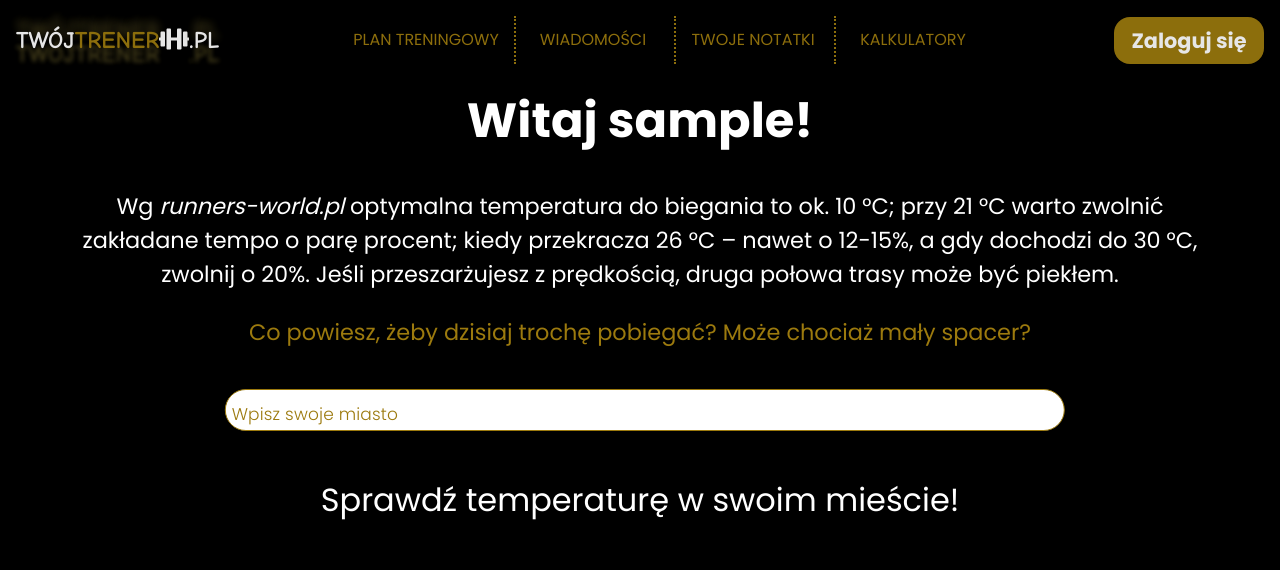
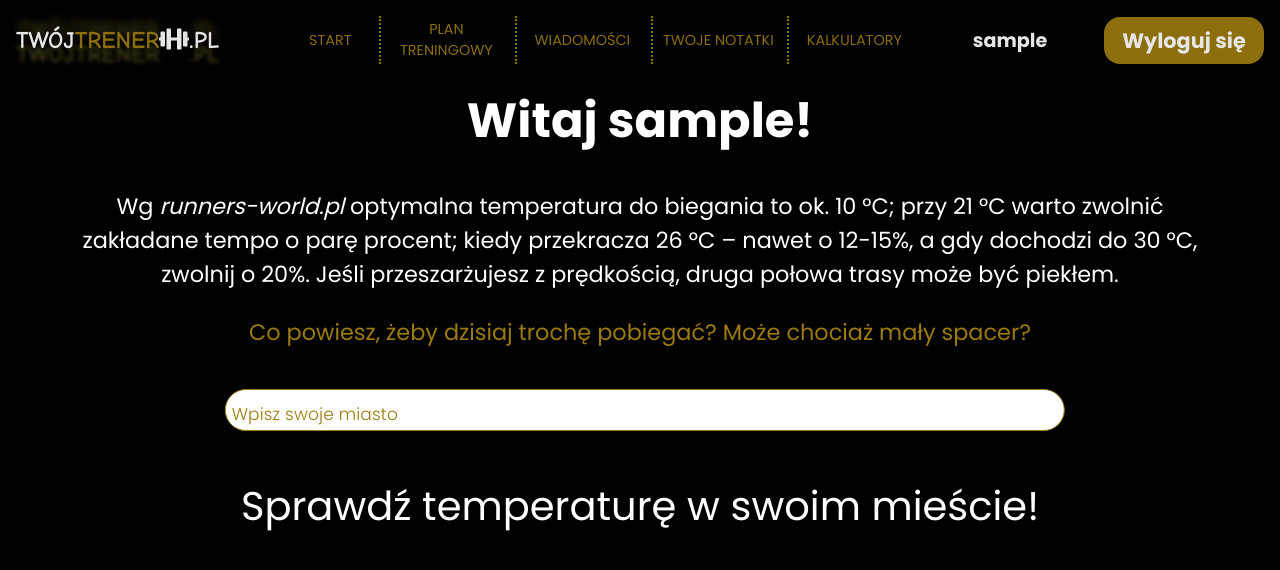
Before and after one commit to jarekm04/twoj_trener, a React (Create React App) app: page /homepage in a window 1280 px wide. Shown: the top 570 px of the page. Built offline with nearby package versions, Linux system fonts and the light colour scheme; no server answers; sample sign-in values are in the browser's storage.

Commit message:
correct nav, homepage, weather

```diff
--- a/src/App.js
+++ b/src/App.js
@@ -1,4 +1,4 @@
-import React, {useState} from 'react';
+import React, {useEffect, useState} from 'react';
 import {BrowserRouter as Router, Routes, Route} from "react-router-dom";
 import WelcomePage from "./components/LandingPage/WelcomePage";
 import HomePage from "./components/UserLogged/HomePage";
@@ -8,11 +8,19 @@ import NotesUser from "./components/UserLogged/NotesUser";
 import CalculatorsUser from "./components/UserLogged/CalculatorsUser";
 import HeaderUser from "./components/UserLogged/HeaderUser";
 import Header from "./components/LandingPage/Header";
+import {auth} from "./firebase";
 
 function App() {
     const [showSidebar, setShowSidebar] = useState(false);
     const [isUserLogged, setIsUserLogged] = useState(false);
-    console.log("Użytkownik zalogowany?" + isUserLogged);
+
+    useEffect(() => {
+        auth.onAuthStateChanged((user) => {
+            if (user) {
+                setIsUserLogged(true);
+            }
+        });
+    }, []);
 
     return (
         <Router>
--- a/src/components/UserLogged/HeaderUser/MenuUser.js
+++ b/src/components/UserLogged/HeaderUser/MenuUser.js
@@ -1,21 +1,57 @@
 import React from 'react';
 import {Link} from "react-router-dom";
+import useWindowDimensions from "../../Hooks/UseWindowDimensions";
 
-const MenuUser = () => {
+const MenuUser = ({showSidebar, setShowSidebar}) => {
+    const { width } = useWindowDimensions();
+
     return (
-        <nav className="header__menu">
+        <nav className={!showSidebar ? "header__menu" : "header__menu active"}>
             <ul className="menu">
                 <li>
-                    <Link to="/plan" className="menu__item">PLAN TRENINGOWY</Link>
+                    <Link
+                        to="/homepage"
+                        className="menu__item"
+                        onClick={width < 1120 ? () => setShowSidebar(!showSidebar) : null}
+                    >
+                        START
+                    </Link>
                 </li>
                 <li>
-                    <Link to="/contact" className="menu__item">WIADOMOŚCI</Link>
+                    <Link
+                        to="/plan"
+                        className="menu__item"
+                        onClick={width < 1120 ? () => setShowSidebar(!showSidebar) : null}
+                    >
+                        PLAN{width > 1120 ? <br/> : null} TRENINGOWY
+                    </Link>
                 </li>
                 <li>
-                    <Link to="/notes" className="menu__item">TWOJE NOTATKI</Link>
+                    <Link
+                        to="/contact"
+                        className="menu__item"
+                        onClick={width < 1120 ? () => setShowSidebar(!showSidebar) : null}
+                    >
+                        WIADOMOŚCI
+                    </Link>
                 </li>
                 <li>
-                    <Link to="/calculators" className="menu__item">KALKULATORY</Link>
+                    <Link
+                        to="/notes"
+                        className="menu__item"
+                        onClick={width < 1120 ? () => setShowSidebar(!showSidebar) : null}
+                    >
+                        TWOJE NOTATKI
+                    </Link>
+                </li>
+                <li>
+                    <Link
+                        to="/calculators"
+                        className="menu__item"
+                        onClick={width < 1120 ? () => setShowSidebar(!showSidebar) : null}
+                    >
+                        KALKULATORY
+                    </Link>
                 </li>
             </ul>
         </nav>
--- a/src/components/UserLogged/HeaderUser/headerUser.scss
+++ b/src/components/UserLogged/HeaderUser/headerUser.scss
@@ -1,7 +1,7 @@
 @import "../../../styles/variables";
 @import "../../../styles/mixins";
 
-@media screen and (min-width: 1050px) {
+@media screen and (min-width: 1120px) {
   .headerUser.desktop {
     display: flex;
     justify-content: space-between;
@@ -51,20 +51,23 @@
             border-right: 2px dotted;
           }
           .menu__item {
-            width: 10rem;
+            display: flex;
+            justify-content: center;
+            align-items: center;
+            width: 8.5rem;
             height: 5rem;
+            font-size: 0.9rem;
             color: $primaryFontColor;
             text-decoration: none;
-            line-height: 5rem;
             text-align: center;
             transition: .4s;
             position: relative;
           }
         }
         li:nth-child(1) a {
-          padding-right: 14px;
+          width: 6rem;
         }
-        li:nth-child(4) a:before {
+        li:nth-child(5) a:before {
           height: 0;
           width: 0;
         }
@@ -107,13 +110,15 @@
       @media screen and (max-width: 600px) {
         font-size: 1.2rem;
         line-height: 4rem;
+        min-width: 11rem;
       }
       @media screen and (max-width: 500px) {
-        min-width: 7.5rem;
+        min-width: 7.7rem;
         font-size: 0.9rem;
       }
     }
     .navIcon {
+      min-width: 3rem;
       font-size: 4rem;
       color: $primaryFontColor;
       padding: 10px;
@@ -134,15 +139,15 @@
       min-width: 150px;
       font-size: 1.3rem;
       margin-left: 66px;
-      @media screen and (max-width: 600px) {
+      @media screen and (max-width: 650px) {
         font-size: 1rem;
-        min-width: 122px;
+        min-width: 128px;
+        margin-left: 20px;
       }
       @media screen and (max-width: 500px) {
         font-size: 0.9rem;
         margin-left: 0;
         padding: 0.3rem 0.3rem;
-        min-width: 100px;
       }
     }
     .header__menu {
@@ -176,6 +181,8 @@
             height: 70px;
             cursor: pointer;
             border-bottom: 1px dotted $secondaryFontColor;
+            color: $secondaryFontColor;
+            text-decoration: none;
             @media screen and (max-width: 600px) {
               height: 50px;
             }
@@ -186,6 +193,17 @@
         }
       }
     }
+    .header__user {
+      text-align: center;
+      margin-right: 0.2rem;
+      font-size: 1.2rem;
+      @media screen and (max-width: 650px) {
+        font-size: 0.9rem;
+      }
+      @media screen and (max-width: 450px) {
+        display: none;
+      }
+    }
   }
   .headerUser.desktop {
     display: none;
--- a/src/components/UserLogged/HomePage/homePage.scss
+++ b/src/components/UserLogged/HomePage/homePage.scss
@@ -91,19 +91,11 @@
       }
     }
   }
-  .h-u__checkWeather {
-    font-size: 2rem;
-    text-align: center;
-    @media screen and (max-width: 1050px) {
-      font-size: 1.8rem;
-    }
-    @media screen and (max-width: 600px) {
-      font-size: 1.4rem;
-    }
-  }
+  .h-u__checkWeather,
   .h-u__weather {
     font-size: 2.5rem;
     text-align: center;
+    padding: 0 1rem;
     @media screen and (max-width: 1050px) {
       font-size: 2.1rem;
     }
```
